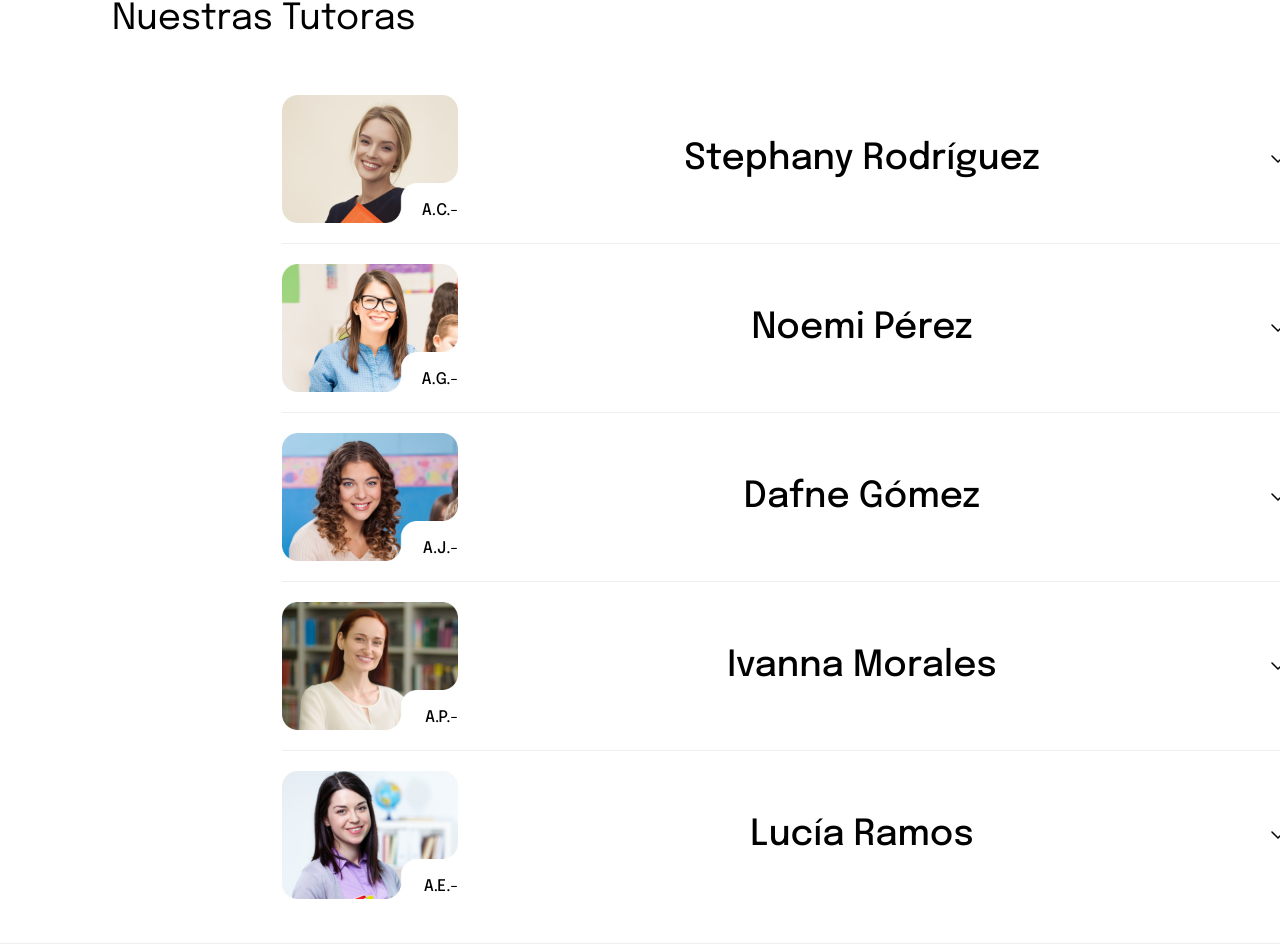
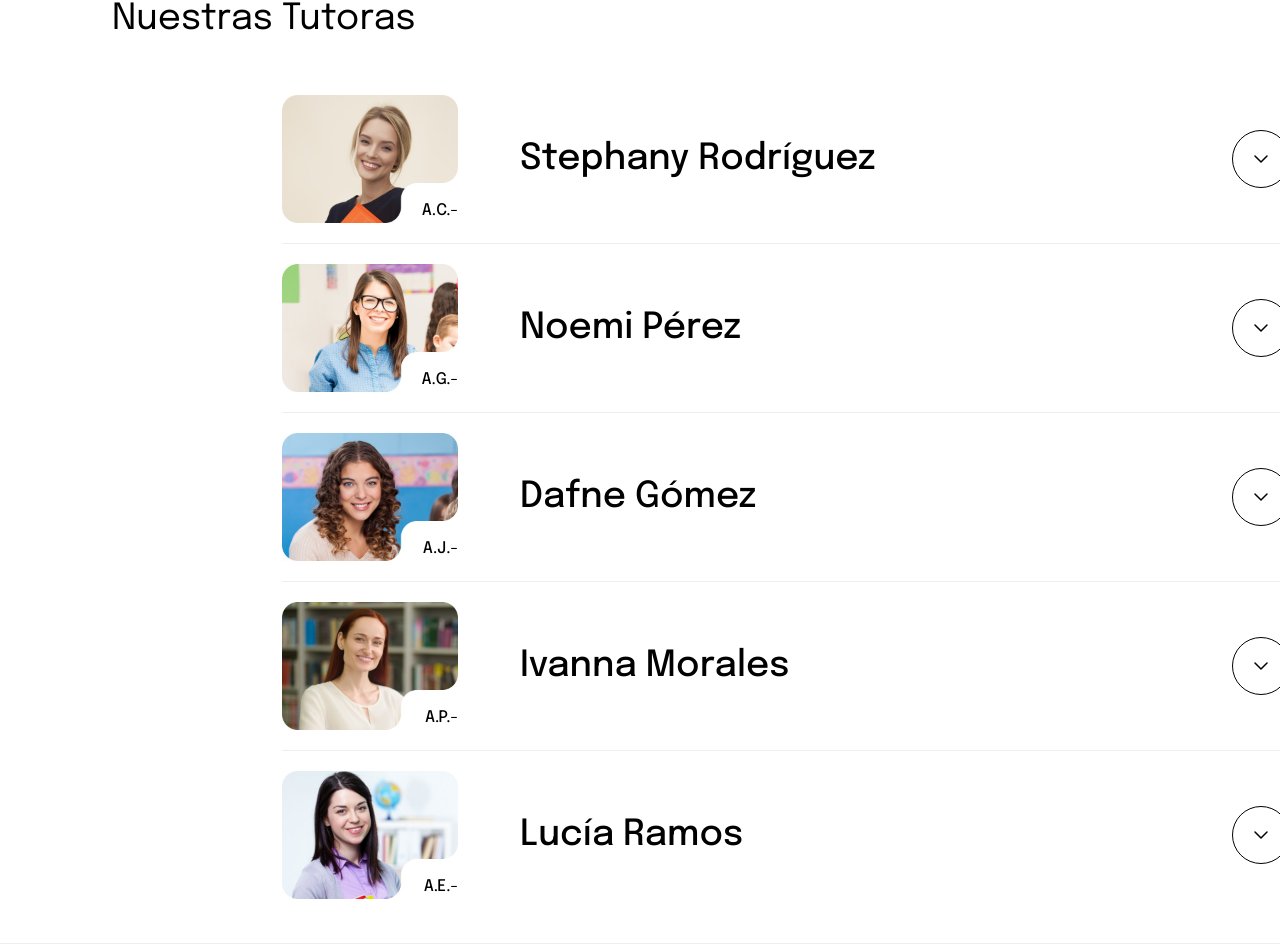
Before and after one commit to FedeSabi/proyecto-Jardin-de-Infantes, a React (Vite) app in the folder Front/: page /nosotros in a window 1280 px wide. Shown: the part 3939-4891 px from the top of the page. Built offline with nearby package versions, Linux system fonts and the light colour scheme.

Commit message:
progreso Nosotros

```diff
--- a/Front/src/pages/Nosotros.jsx
+++ b/Front/src/pages/Nosotros.jsx
@@ -67,8 +67,8 @@ const Nosotros =()=>{
                                         <img src={tutora1} className="w-[176px] h-[128px]" alt="tutora"/>
                                         <p className="absolute bottom-0 right-0">A.C.-</p>
                                     </span>
-                                    <span className="h-[48px] text-[36px] leading-[48px]"> Stephany Rodríguez</span>
-                                    <span class="transition group-open:rotate-180">
+                                    <span className="w-[650px] h-[48px] text-[36px] leading-[48px]"> Stephany Rodríguez</span>
+                                    <span class="transition group-open:rotate-180 border border-black border-solid p-4 rounded-full hover:bg-[#D9D9D9]">
                                         <svg fill="none" height="24" shape-rendering="geometricPrecision" stroke="currentColor" stroke-linecap="round" stroke-linejoin="round" stroke-width="1.5" viewBox="0 0 24 24" width="24"><path d="M6 9l6 6 6-6"></path>
                                         </svg>
                                     </span>
@@ -85,8 +85,8 @@ const Nosotros =()=>{
                                         <img src={tutora2} className="w-[176px] h-[128px]" alt="tutora"/>
                                         <p className="absolute bottom-0 right-0">A.G.-</p>
                                     </span>
-                                    <span className="h-[48px] text-[36px] leading-[48px]"> Noemi Pérez</span>
-                                    <span class="transition group-open:rotate-180">
+                                    <span className="w-[650px] h-[48px] text-[36px] leading-[48px]"> Noemi Pérez</span>
+                                    <span class="transition group-open:rotate-180 border border-black border-solid p-4 rounded-full hover:bg-[#D9D9D9]">
                                         <svg fill="none" height="24" shape-rendering="geometricPrecision" stroke="currentColor" stroke-linecap="round" stroke-linejoin="round" stroke-width="1.5" viewBox="0 0 24 24" width="24"><path d="M6 9l6 6 6-6"></path>
                                         </svg>
                                     </span>
@@ -103,8 +103,8 @@ const Nosotros =()=>{
                                         <img src={tutora3} className="w-[176px] h-[128px]" alt="tutora"/>
                                         <p className="absolute bottom-0 right-0">A.J.-</p>
                                     </span>
-                                    <span className="h-[48px] text-[36px] leading-[48px]"> Dafne Gómez</span>
-                                    <span class="transition group-open:rotate-180">
+                                    <span className="w-[650px] h-[48px] text-[36px] leading-[48px]"> Dafne Gómez</span>
+                                    <span class="transition group-open:rotate-180 border border-black border-solid p-4 rounded-full hover:bg-[#D9D9D9]">
                                         <svg fill="none" height="24" shape-rendering="geometricPrecision" stroke="currentColor" stroke-linecap="round" stroke-linejoin="round" stroke-width="1.5" viewBox="0 0 24 24" width="24"><path d="M6 9l6 6 6-6"></path>
                                         </svg>
                                     </span>
@@ -121,8 +121,8 @@ const Nosotros =()=>{
                                         <img src={tutora4} className="w-[176px] h-[128px]" alt="tutora"/>
                                         <p className="absolute bottom-0 right-0">A.P.-</p>
                                     </span>
-                                    <span className="h-[48px] text-[36px] leading-[48px]"> Ivanna Morales</span>
-                                    <span class="transition group-open:rotate-180">
+                                    <span className="w-[650px] h-[48px] text-[36px] leading-[48px]"> Ivanna Morales</span>
+                                    <span class="transition group-open:rotate-180 border border-black border-solid p-4 rounded-full hover:bg-[#D9D9D9]">
                                         <svg fill="none" height="24" shape-rendering="geometricPrecision" stroke="currentColor" stroke-linecap="round" stroke-linejoin="round" stroke-width="1.5" viewBox="0 0 24 24" width="24"><path d="M6 9l6 6 6-6"></path>
                                         </svg>
                                     </span>
@@ -139,8 +139,8 @@ const Nosotros =()=>{
                                         <img src={tutora5} className="w-[176px] h-[128px]" alt="tutora"/>
                                         <p className="absolute bottom-0 right-0">A.E.-</p>
                                     </span>
-                                    <span className="h-[48px] text-[36px] leading-[48px]"> Lucía Ramos</span>
-                                    <span class="transition group-open:rotate-180">
+                                    <span className="w-[650px] h-[48px] text-[36px] leading-[48px]"> Lucía Ramos</span>
+                                    <span class="transition group-open:rotate-180 border border-black border-solid p-4 rounded-full hover:bg-[#D9D9D9]">
                                         <svg fill="none" height="24" shape-rendering="geometricPrecision" stroke="currentColor" stroke-linecap="round" stroke-linejoin="round" stroke-width="1.5" viewBox="0 0 24 24" width="24"><path d="M6 9l6 6 6-6"></path>
                                         </svg>
                                     </span>
```
